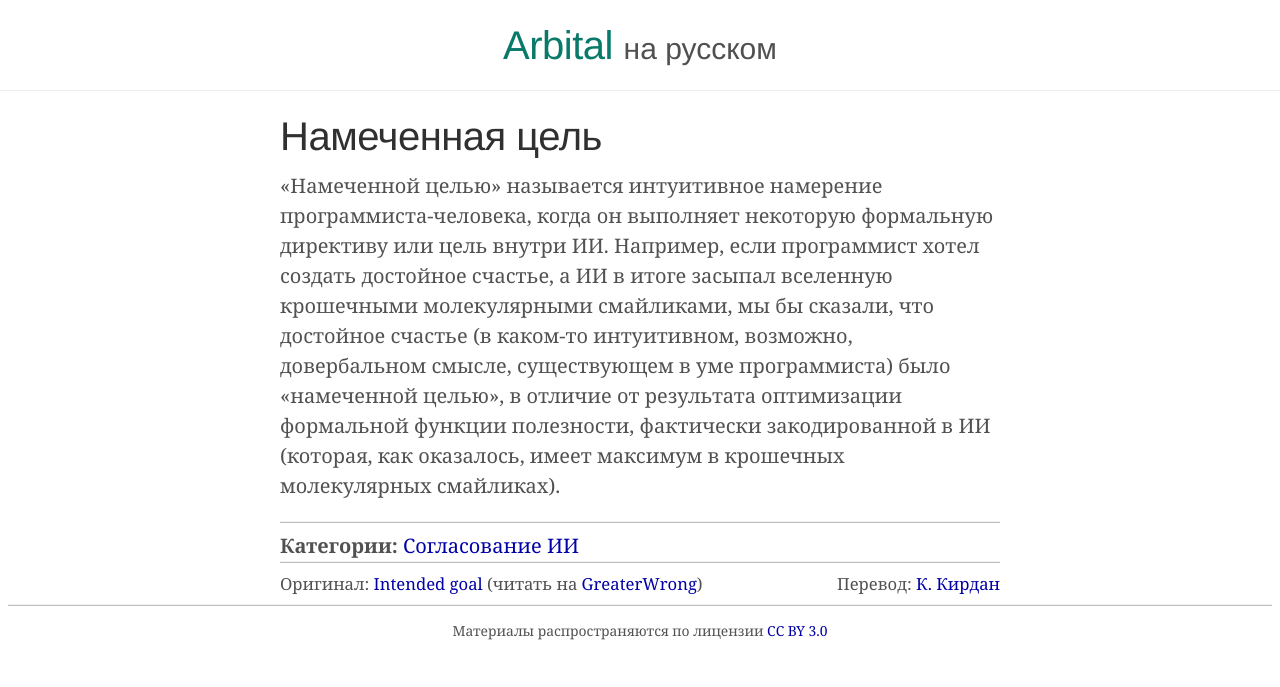
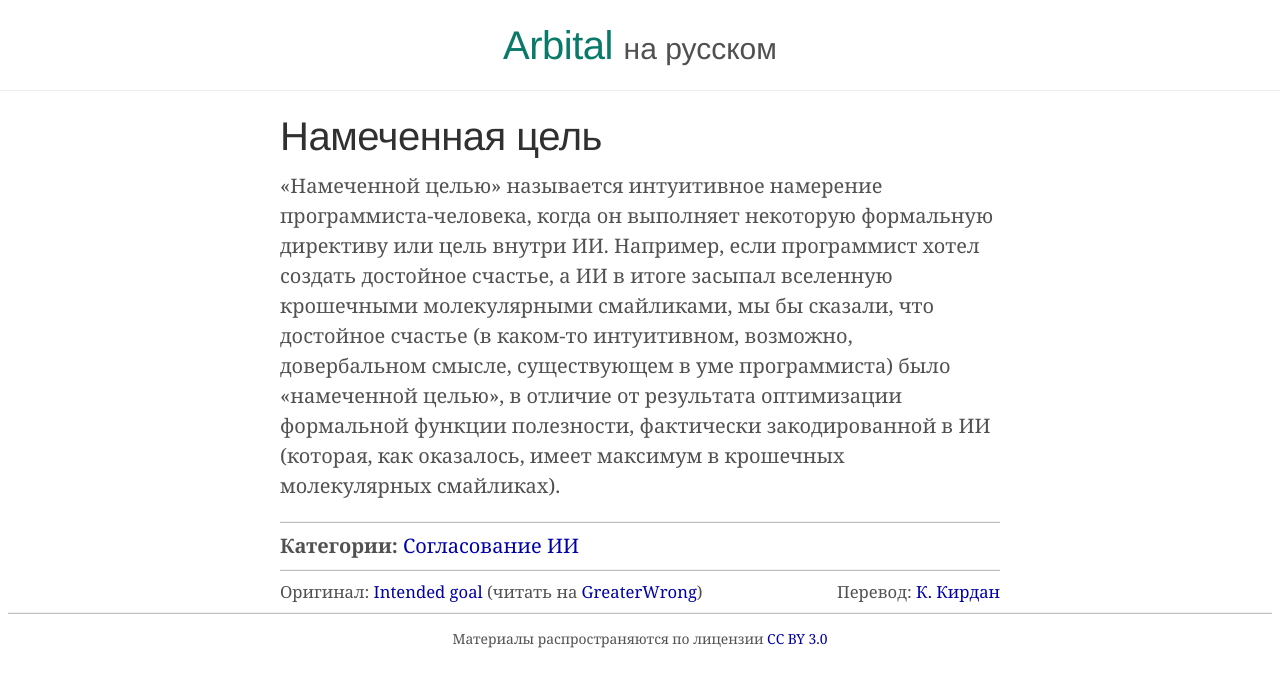
Before and after one commit to Arbital-RU/arbital-ru.github.io, a Jekyll site: the page built from _posts/2024-05-25-intended_goal.md, in a window 1280 px wide. Shown: the top 687 px of the page. Built offline with Jekyll 4.4.1, drawn with Linux system fonts in a browser that asks for light colours.

Commit message:
Update post.html

```diff
--- a/_layouts/post.html
+++ b/_layouts/post.html
@@ -17,7 +17,7 @@ layout: default
 {% for p in site.data.p %}{% if p.id == id %}{% assign q = p %}{% break %}{% endif %}{% endfor %}
 
 <!-- Здесь ссылки на parent- и child-посты -->
-<hr class="hrdark" style="margin-bottom: 8px">
+<hr class="hrdark" style="margin-bottom: 8px; margin-top: 8px">
 <span>
   <b>Категории:</b>
   {% assign f = false %}
@@ -37,7 +37,7 @@ layout: default
 </details></li></ul>
 {% endif %}
 
-<hr class="hrdark" style="margin-bottom: 8px">
+<hr class="hrdark" style="margin-bottom: 8px; margin-top: 8px">
 
 <small><table style="border: none; margin: 8px 0 8px 0; background-color: white"><tr style="margin: 0; padding: 0">
   <td style="border: none; background-color: white; margin: 0; padding: 0">
```
